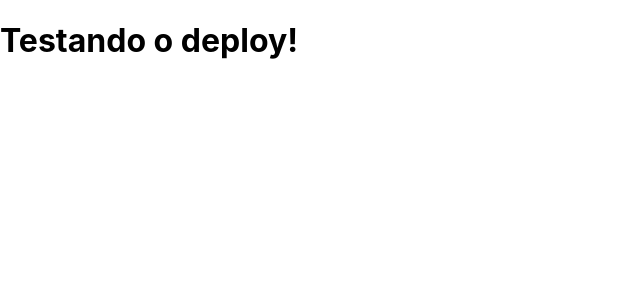
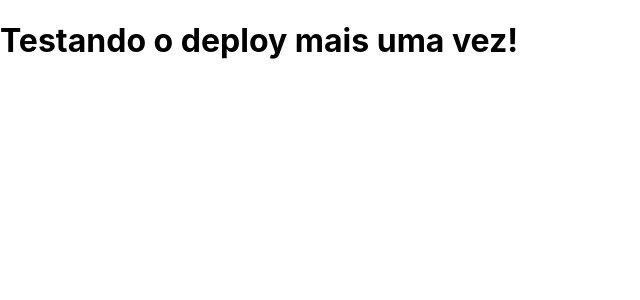
Before and after one commit to KKatsuragii/test-ntt-data, a React (Create React App) app: page / in a window 1280 px wide. Shown: the top 300 px of the page, without its empty margins (0-640 px from the left). Built offline with nearby package versions, Linux system fonts and the light colour scheme.

Commit message:
testando deploy

```diff
--- a/src/App.js
+++ b/src/App.js
@@ -3,7 +3,7 @@ import React from 'react';
 function App() {
   return (
     <div>
-      <h1>Testando o deploy!</h1>
+      <h1>Testando o deploy mais uma vez!</h1>
     </div>
   );
 }
```
Also changed, not shown: 1 other file (tests, documents, lock files or other folders).
